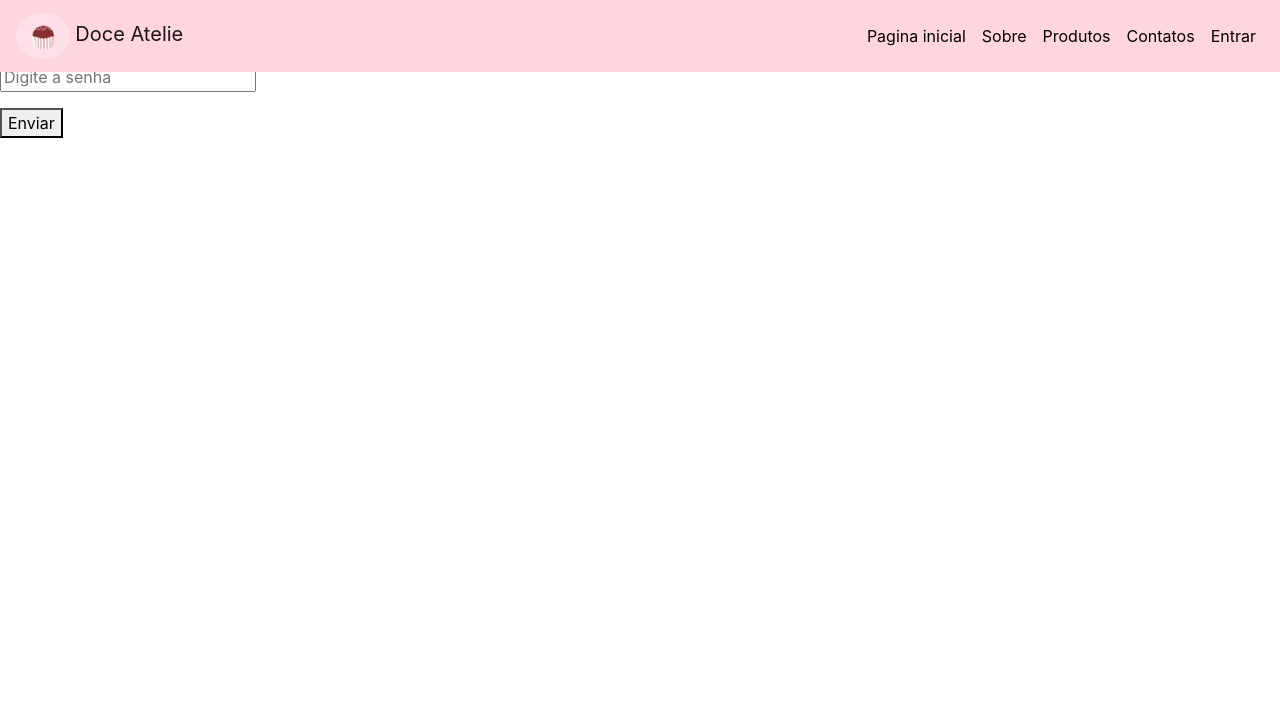
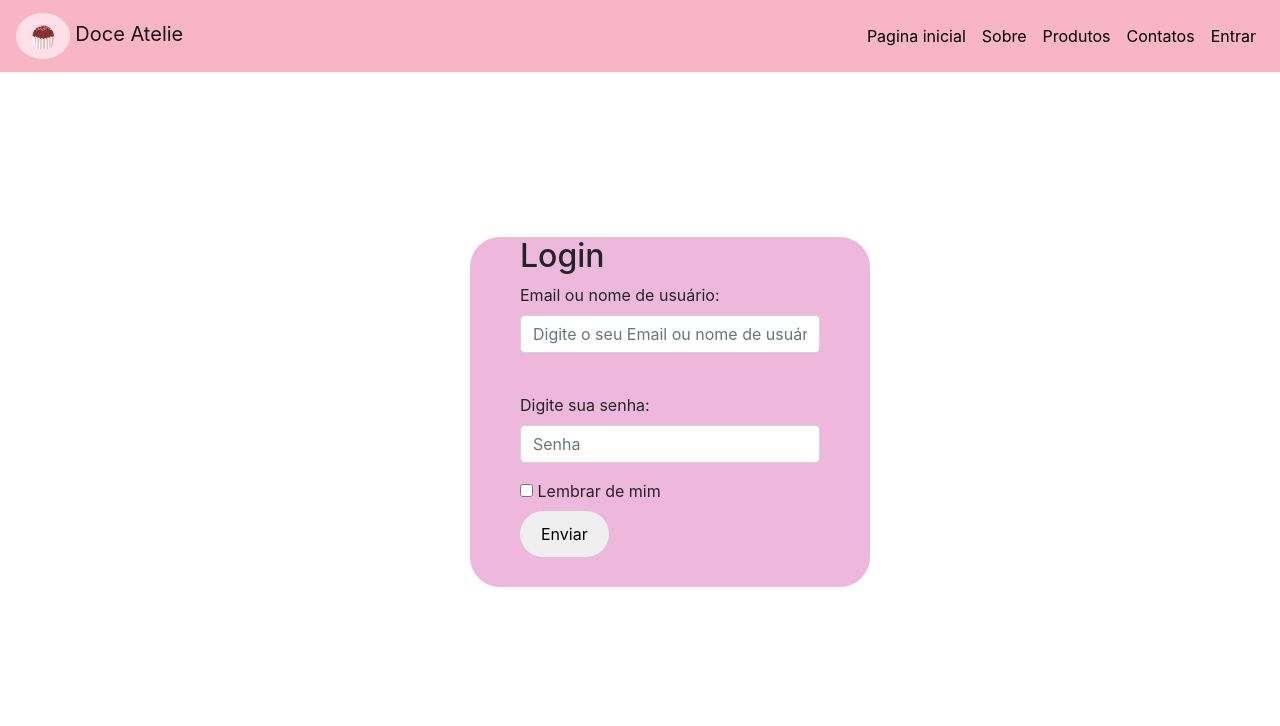
Before and after one commit to Symos001/Doce-Atelie-Flask, a Flask app: page /login in a window 1280 px wide. Shown: the top 726 px of the page. Run offline with Flask 3, Linux system fonts and the light colour scheme; some libraries are stand-ins or nearby versions.

Commit message:
adição da conecção com um bacndo de dados e criação da página de login

```diff
--- a/app.py
+++ b/app.py
@@ -1,29 +1,20 @@
 from flask import Flask ,render_template, request, url_for
 from views.login import login_page
-from random import randint
+from views.Produtos import products_page
+from views.home import home_page
+from views.error import error_page
+from flask_sqlalchemy import SQLAlchemy
 
+#
 app= Flask(__name__, static_folder="static")
-
-
-@app.route("/")
-def index():
-    return render_template("/html/home.html")
-
-@app.route("/login")
-def entrar():
-    return render_template("/html/entrar.html")
-
+app.config['SQLALCHEMY_DATABASE_URI'] ='sqlite:///storage.db'
+db=SQLAlchemy(app)
+app.config['SECRET_KEY'] = 'secret'
+#Apps
+app.register_blueprint(home_page)
 app.register_blueprint(login_page)
-
-@app.route("/Produtos")
-def produtos():
-    return render_template("/html/produtos.html")
-
-
-@app.route("/<string:nome>")
-def error(nome):
-    return render_template("/html/erro.html", name_page=nome)
-
+app.register_blueprint(products_page)
+app.register_blueprint(error_page)
 
 
 if __name__=="__main__":
--- /dev/null
+++ b/config.py
@@ -0,0 +1,4 @@
+
+
+
+SECRET_KEY = 'uma-chave-bem-segura'
--- /dev/null
+++ b/models/forms.py
@@ -0,0 +1,8 @@
+from flask_wtf import FlaskForm
+from wtforms import StringField, PasswordField,BooleanField,SubmitField
+from wtforms.validators import DataRequired
+
+class LoginForm(FlaskForm):
+    username = StringField("username", validators=[DataRequired()])
+    password = PasswordField("password", validators=[DataRequired()])
+    remember_me = BooleanField("remember_me")
--- /dev/null
+++ b/static/css/styles-login.css
@@ -0,0 +1,31 @@
+
+#login-container{
+    padding-top: 15%;
+
+}
+#login-main-div form {
+    width: 300px;
+    height: 300px;
+    background-color:  #eeb7dc;
+
+}
+
+#backgound{
+    background-color: rgb(255, 207, 227);
+
+}
+#login-main-div{
+    width: 400px;
+    height: 350px;
+    padding-top: 15%;
+    background-color:  #eeb7dc;
+    padding: 10px 20px;
+    border-radius: 30px;
+}
+
+#login-main-div button{
+    margin-left: 1 !important;
+    padding: 10px 20px;
+    border-radius: 30px;
+
+}
--- a/static/css/styles.css
+++ b/static/css/styles.css
@@ -25,7 +25,7 @@ p, li{
 
 /*Barra de navegação*/
 header, .navbar {
-    background-color: #ffd5e0;
+    background-color: #f7b5c6;
 }
 
 
--- a/templates/html/base.html
+++ b/templates/html/base.html
@@ -10,6 +10,7 @@
     <link href="https://fonts.googleapis.com/css2?family=Roboto:ital,wght@0,300;1,400;1,700&display=swap" rel="stylesheet">
     <!--Bootstrap-->
     <link rel="stylesheet" href="/static/css/styles.css">
+    <link rel="stylesheet" href="/static/css/styles-login.css">
     <link rel="stylesheet" href="https://stackpath.bootstrapcdn.com/bootstrap/4.1.3/css/bootstrap.min.css" integrity="sha384-MCw98/SFnGE8fJT3GXwEOngsV7Zt27NXFoaoApmYm81iuXoPkFOJwJ8ERdknLPMO" crossorigin="anonymous">
     <!--Scripts-->
     <script src="https://code.jquery.com/jquery-3.7.1.min.js" integrity="sha256-/JqT3SQfawRcv/BIHPThkBvs0OEvtFFmqPF/lYI/Cxo=" crossorigin="anonymous"></script>
--- a/templates/html/entrar.html
+++ b/templates/html/entrar.html
@@ -1,10 +1,35 @@
 {%extends 'html/base.html'%}
     {%block conteudo%}
-    <form action="http://127.0.0.1:5000/login",name="name" method= "post">
-        <label for="text">LOGIN</label><br>
-        <input type="text" name="name" placeholder="Digite seu nome" id="text"><br>
-        <input type="text" name="password" placeholder="Digite a senha" id="text"><br>
-        <p>{{erro}}</p>
-        <button type=""> Enviar </button>
-    </form>
+    <div class="container" id="background">
+        <div class="container col-md-4 col-offset-md-3  " id="login-container" >
+            <div class=" container-fluid " id ="login-main-div">
+                <form  class="mx-auto" method="post">
+                    <h2>Login</h2>
+                    {{ form.csrf_token }}
+                    <div class="form-group">
+                        <label for="username">Email ou nome de usuário:</label>
+                        {{form.username(class='form-control', placeholder='Digite o seu Email ou nome de usuário')}}
+                        {% if form.errors.username%}
+                        <div class="alert alert-danger" role="alert">{{form.errors.username}}</div>
+                        {%endif%}
+                    </div>
+                    <br>
+                    <div class="form-group">
+                        <label for="password">Digite sua senha:</label>
+                        {{form.password(class='form-control',placeholder="Senha")}}
+                        {% if form.errors.password%}
+                        <div class="alert alert-danger" role="alert">{{form.errors.password}}</div>
+                        {%endif%}
+                    </div class="checkbox">
+                        <label for="">
+                            {{form.remember_me}} Lembrar de mim
+                        </label>
+                        <br>
+                        <button type="submit" class="btn btn-default"> Enviar </button>
+                    </div>
+                </form>
+            </div>
+        </div>
+    </div>
+
     {%endblock%}
--- a/templates/html/erro.html
+++ b/templates/html/erro.html
@@ -4,7 +4,7 @@
     <title>Erro!!</title>
     <meta charset="UTF-8">
     <meta name="viewport" content="width=device-width, initial-scale=1">
-    <link href="css/style.css" rel="stylesheet">
+    <link rel="stylesheet" href="https://stackpath.bootstrapcdn.com/bootstrap/4.1.3/css/bootstrap.min.css" integrity="sha384-MCw98/SFnGE8fJT3GXwEOngsV7Zt27NXFoaoApmYm81iuXoPkFOJwJ8ERdknLPMO" crossorigin="anonymous">
   </head>
   <body>
 
--- a/views/login.py
+++ b/views/login.py
@@ -1,19 +1,15 @@
 from flask import Blueprint,render_template,request
+from models.forms import LoginForm
 
 login_page = Blueprint('login', __name__)
 
-@login_page.route("/login", methods = ["POST"])
+
+@login_page.route("/login", methods=['GET','POST'])
 def login():
-    user= request.form.get("name")
-    keyword = request.form.get("password")
-    if user == "Lucas" and keyword =="Bananas123":
-        return f"<h1>Bem vindo {user} </h1>"
-    elif user !="Lucas" and keyword != "Bananas123":
-        erro = "VOCÊ DIGITOU A SENHA E O USUÁRIO INCORRETAMENTE"
-        return render_template("/html/entrar.html",erro = erro)
-    elif user != "Lucas":
-        erro = "VOCÊ DIGITOU O USUÁRIO INCORRETAMENTE"
-        return render_template("/html/entrar.html",erro = erro)
-    else:
-        erro = "VOCÊ DIGITOU A SENHA INCORRETAMENTE"
-        return render_template("/html/entrar.html",erro = erro)
+   form = LoginForm()
+   if form.validate_on_submit():
+      print(form.username.data)
+      print(form.password.data)
+   else:
+      form.errors
+   return render_template('/html/entrar.html', form=form)
```
Also changed, not shown: other parts of static/css/styles.css (+30 -1 lines), models/tables.py (added, +42 -0 lines), templates/html/home.html (+28 -3 lines), views/Produtos.py (added, +8 -0 lines), views/error.py (added, +7 -0 lines), views/home.py (added, +8 -0 lines), models/__init.py (added), static/img/confeitos-macarons-cut.jpg (added), 1 other file.
